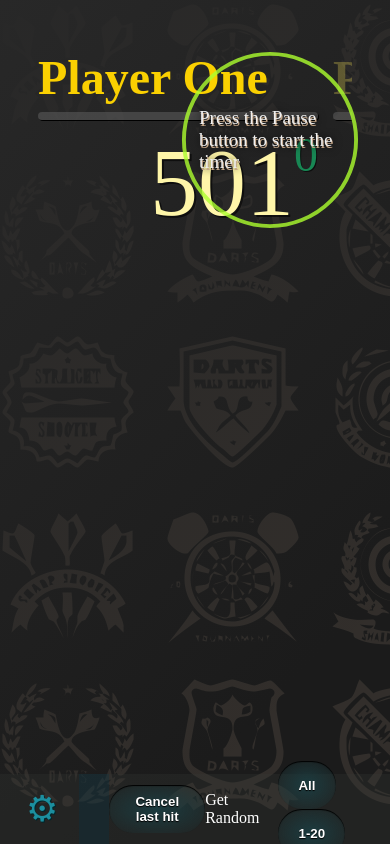
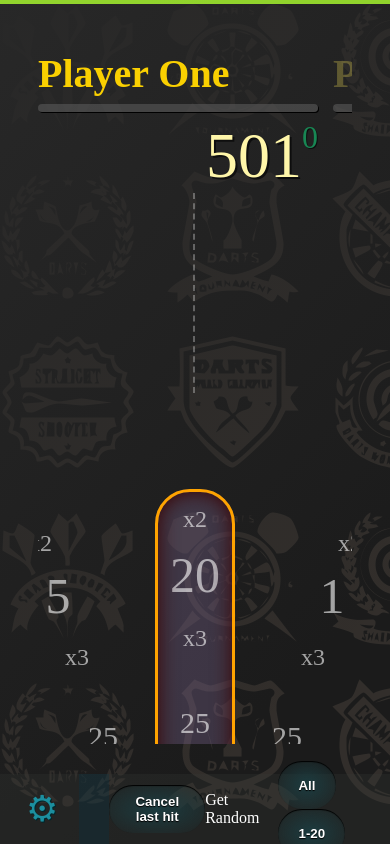
Before and after one commit to fingermaster/Darts-Project, a website with bundled scripts: page index.html in a window 390 px wide. Built offline with nearby package versions, Linux system fonts and the light colour scheme.

Commit message:
feat: Rework timer to a linear progress bar and enhance mobile/touch layout
This commit introduces a significant refactor of the timer mechanism and overall interface layout, prioritizing a better user experience on touch devices and smaller screens.

- **Feature:** Replaced the legacy circular timer with a sleek, full-width linear progress bar at the top of the viewport. This frees up screen real estate and modernizes the UI.
- **Refactor:** Updated timer logic from SVG stroke manipulation to a CSS-driven `scaleX` animation on a `div` element.
- **Style:** Reduced font sizes in the scoreboard table for better density.
- **Style:** Added a dashed separator between player scores for improved readability.
- **Feature:** Implemented responsive adjustments: in portrait orientation, the main board now shifts below the player score display to optimize vertical space.
- **Feature:** Propagated a necessary CSS class to the main game board container to support these layout shifts.

```diff
--- a/index.html
+++ b/index.html
@@ -28,12 +28,7 @@
       </div>
    </nav>
    <div class="timerWrapper">
-      <svg id="pie" viewBox="0 0 230 230">
-         <circle cx="115" cy="115" r="110"></circle>
-      </svg>
-      <div id="timer">
-         <div class="placeholder">Press the Pause button to start the timer</div>
-      </div>
+      <div id="line"></div>
    </div>
    <div class="modal">
       <div class="modal-content bg-custom" id="modal-bg">
@@ -114,9 +109,9 @@
          </div>
       </div>
 
-      <div class="deck">
+      <div id="deck">
+         <div id="dartboard"></div>
          <div id="selector"></div>
-         <div id="dartboard"></div>
       </div>
    </div>
    <div id="fireworks">
--- a/index.scss
+++ b/index.scss
@@ -184,73 +184,39 @@ nav {
 }
 .timerWrapper {
    position: fixed;
-   top: 50px;
-   right: 30px;
+   top: 0;
+   right: 0;
 
-   svg#pie {
-      width: 180px;
-      height: 180px;
+   #line {
+      width: 100vw;
+      height: 4px;
+      background-color: greenyellow;
+      opacity: 0.8;
 
-      circle {
-         fill: transparent;
-         stroke: greenyellow;
-         stroke-width: 5;
-         stroke-dasharray: 302% 0;
-         stroke-dashoffset: 0;
-         stroke-linecap: round;
-         stroke-opacity: 0.8;
-         transform-origin: 50% 50%;
-         transform: rotate(270deg);
-      }
+      transform-origin: left;
+      transform: scaleX(1);
 
       &.active {
-         circle {
-            animation: timer linear 10s;
-         }
+         animation: timer linear 10s forwards;
 
-         &.paused circle {
+         &.paused {
             animation-play-state: paused;
          }
       }
    }
-   #timer {
-      position: fixed;
-      top: 50px;
-      right: 30px;
-      user-select: none;
-      font-size: 40px;
-      width: 180px;
-      height: 180px;
-      border-radius: 90px;
-      display: flex;
-      flex-wrap: nowrap;
-      justify-content: center;
-      align-items: center;
-      color: #efefef;
-      text-shadow: 1px 2px #c3a587, 1px 1px 10px #000;
-      z-index: 4;
-      .placeholder {
-         font-size: 19px;
-         padding: 19px;
-         align-self: center;
-      }
-   }
 }
 
-
 @keyframes timer {
-   0% {
-      stroke-dasharray: 302% 0;
-      transform: rotate(270deg);
-      stroke: greenyellow;
+   from {
+      transform: scaleX(1);
+      background: greenyellow;
    }
    70% {
-      stroke: yellow;
+      background: yellow;
    }
-   100% {
-      stroke-dasharray: 0 302%;
-      stroke: orangered;
-      transform: rotate(calc(270deg + 360deg));
+   to {
+      transform: scaleX(0);
+      background: orangered;
    }
 }
 
@@ -451,11 +417,14 @@ div.sector:nth-child(odd) div:nth-child(odd) {
    flex-direction: row;
    height: calc(100vh - 150px);
    overflow: hidden;
+   @media (orientation: portrait) {
+      flex-direction: column;
+   }
 
    .scoreSide {
       display: flex;
       flex-direction: column;
-      height: 100%;
+      //height: 100%;
 
       .scoreHead {
          display: flex;
@@ -474,12 +443,18 @@ div.sector:nth-child(odd) div:nth-child(odd) {
          overflow-y: auto;
          scrollbar-width: thin;
          scrollbar-color: #888 #333;
+         @media (orientation: portrait) {
+            height: 200px;
+         }
 
+         #p1shots {
+            border-right: dashed 2px rgba(255, 255, 255, .3);
+         }
          #p1shots, #p2shots {
             width: 50%;
             display: grid;
             grid-template-columns: 1fr 1fr 1fr;
-            font-size: 36px;
+            font-size: 30px;
             font-weight: normal;
             align-content: start;
 
@@ -493,7 +468,7 @@ div.sector:nth-child(odd) div:nth-child(odd) {
       }
    }
 
-   .deck {
+   #deck {
       overflow: hidden;
       display: flex;
       flex: auto;
@@ -502,6 +477,14 @@ div.sector:nth-child(odd) div:nth-child(odd) {
       justify-content: center;
       align-items: center;
       position: relative;
+
+      &.touch {
+         flex-direction: row;
+         align-items: normal;
+      }
+      #dartboard {
+         z-index: 9;
+      }
    }
 }
 
@@ -513,7 +496,7 @@ div.sector:nth-child(odd) div:nth-child(odd) {
    flex: auto;
    align-content: start;
    white-space: nowrap;
-   font-size: 3em;
+   font-size: 2.5em;
    color: rgba(255, 235, 90, 0.28);
    font-weight: 600;
    -webkit-background-clip: text;
@@ -528,7 +511,7 @@ div.sector:nth-child(odd) div:nth-child(odd) {
 }
 
 #p1score, #p2score {
-   font-size: 3em;
+   font-size: 2em;
    font-weight: 500;
    display: flex;
    flex: 60%;
--- a/js/timer.js
+++ b/js/timer.js
@@ -1,7 +1,6 @@
 export class Timer {
    #interval = null;
-   #pieId = 'pie';
-   #output = document.getElementById('timer');
+   #lineId = 'line';
 
    constructor(onTimesUpEvent, timeLimitSec = 10, stepMs = 1000) {
       this.onTimesUp = typeof onTimesUpEvent === "function" ? onTimesUpEvent : () => {};
@@ -13,7 +12,7 @@ export class Timer {
    }
 
    #getPie() {
-      return document.getElementById(this.#pieId);
+      return document.getElementById(this.#lineId);
    }
 
    switchTimer() {
@@ -53,10 +52,6 @@ export class Timer {
          this.passed += this.stepMs;
          this.left = Math.max(0, this.limit - this.passed);
 
-         if (this.#output) {
-            this.#output.innerHTML = (this.left / 1000).toFixed(1);
-         }
-
          if (this.left <= 0) {
             this.clearTimer();
             this.onTimesUp();
--- a/js/ui.js
+++ b/js/ui.js
@@ -6,7 +6,7 @@ const ElementID = [
    'randInput20', 'p1', 'p1progress', 'p1shots', 'p1score',
    'p1temp', 'p1sX', 'p2', 'p2progress', 'p2shots', 'p2score',
    'p2temp', 'p2sX', 'p1input', 'p2input', 'playersSelect',
-   'fireworks', 'winnerName', 'scoreTable', 'dartboard'
+   'fireworks', 'winnerName', 'scoreTable', 'deck', 'dartboard'
 ];
 
 export const View = (id) => {
@@ -155,6 +155,8 @@ export const UI = {
    },
 
    drawBoard(){
+      //пробрасываем класс для контейнера
+      View('deck').classList.toggle('touch');
       generateDartsBoard(View('dartboard'));
    },
 
@@ -168,5 +170,10 @@ export const UI = {
 };
 
 export const selector = new Selector();
-selector.drawDeck();
-// UI.drawBoard();
+
+const isTouchDevice = false;
+if(isTouchDevice){
+   UI.drawBoard();
+} else {
+   selector.drawDeck();
+}
```
Also changed, not shown: index.css, 1 other file.
